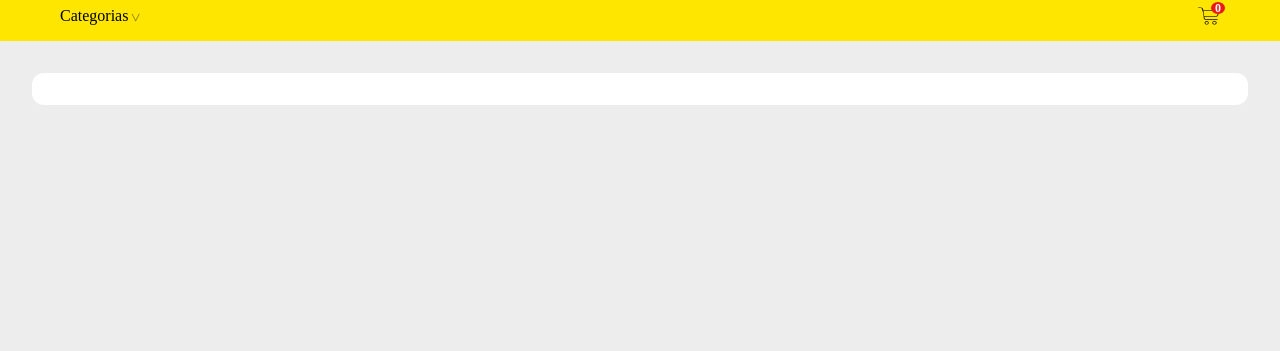
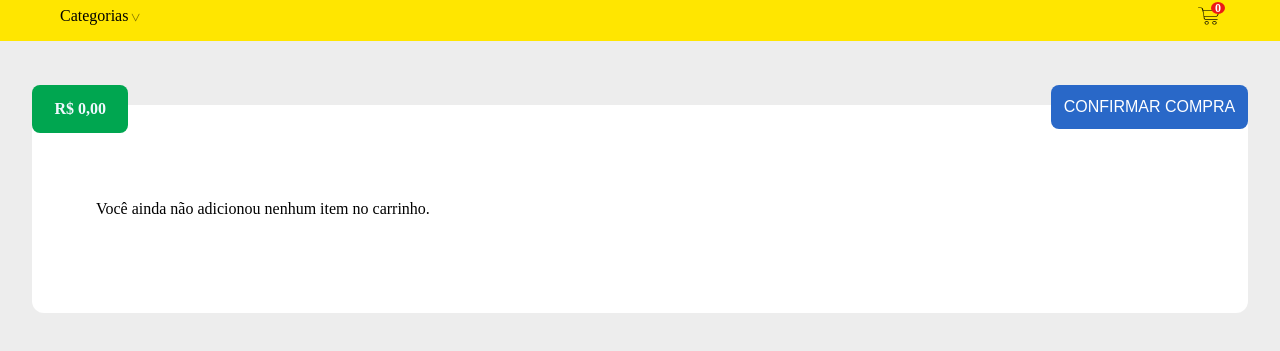
Before and after one commit to manupilation/MongoMart, a React (Vite) app in the folder client/: page /cart in a window 1280 px wide. Shown: the part 325-676 px from the top of the page. Built offline with nearby package versions, Linux system fonts and the light colour scheme.

Commit message:
chore: product cart flux

```diff
--- a/client/src/components/UserProductPage/UserProductPage.css
+++ b/client/src/components/UserProductPage/UserProductPage.css
@@ -1,4 +1,5 @@
 .productPage {
+  cursor: default;
   display: grid;
   grid-template-columns: auto 1fr;
   background-color: #FFF;
@@ -8,6 +9,10 @@
   padding: 1rem;
   width: 60%;
   box-sizing: border-box;
+
+  .productPageTitle {
+    font-size: 30px;
+  }
 
   .portata {
     width: 200px;
@@ -22,12 +27,17 @@
       display: flex;
       flex-direction: column;
 
+      .price {
+        font-size: 20px;
+      }
+
       .discountRate {
         color: #00A650;
       }
     }
 
     .addCart {
+      cursor: pointer;
       place-self: end;
       padding: .7rem .8rem;
       background-color: #2968C8;
@@ -36,4 +46,13 @@
       border-radius: 8px;
     }
   }
+
+  .turnBackBtn {
+    cursor: pointer;
+    background-color: #555;
+    color: #F6F6F6;
+    place-self: center;
+    padding: .6rem .8rem;
+    border-radius: 8px;
+  }
 }
--- a/client/src/components/UserProductPage/UserProductPage.tsx
+++ b/client/src/components/UserProductPage/UserProductPage.tsx
@@ -53,7 +53,7 @@ const UserProductPage = () => {
         <img src={userProduct.thumbnail} alt="Product" />
       </div>
       <div className="productContent">
-        <h1>{userProduct.title}</h1>
+        <h1 className="productPageTitle">{userProduct.title}</h1>
         <div className="priceContainer">
           <div>
             <h3 className="price">R$ {userProduct.price}</h3>
@@ -77,7 +77,7 @@ const UserProductPage = () => {
         </div>
       </div>
 
-      <a onClick={() => turnBack()}>VOLTAR</a>
+      <a onClick={() => turnBack()} className="turnBackBtn">VOLTAR</a>
     </div>
   )
 
--- a/client/src/components/cart/Cart.css
+++ b/client/src/components/cart/Cart.css
@@ -2,7 +2,118 @@
   display: flex;
   gap: 1.5rem;
   background-color: #FFF;
-  margin: 2rem;
+  margin: 4rem 2rem;
   border-radius: 12px;
   padding: 1rem;
+  position: relative;
+  box-sizing: border-box;
+
+  .productPriceSection {
+    display: flex;
+    flex-direction: column;
+    gap: 12px;
+    margin: 12px;
+
+    h3 {
+      font-size: 1.5rem;
+    }
+  }
+
+  .calcTotalPrice {
+    display: flex;
+    position: absolute;
+    top: -20px;
+    left: 0;
+    padding: 1rem 1.4rem;
+    border-radius: 8px;
+    background-color: #00A650;
+    color: aliceblue;
+    font-size: 1rem;
+    font-weight: 600;
+  }
+
+  .userProduct {
+    display: flex;
+    flex-direction: column;
+    .quantityControl {
+      display: flex;
+      gap: 12px;
+      align-items: center;
+      justify-content: center;
+      margin-top: auto;
+
+      span {
+        padding: .5rem;
+        border-radius: 50%;
+        line-height: .5rem;
+
+        &.increase {
+          background-color: #00A650;
+          color: #FFF;
+        }
+
+        &.decrease {
+          background-color: #c22e14;
+          color: #FFF;
+        }
+      }
+  }
+
+
+    input {
+      width: 20%;
+      padding: .4rem .8rem;
+    }
+  }
+
+  .confirm {
+    position: absolute;
+    top: -20px;
+    right: 0;
+    button {
+      cursor: pointer;
+      padding: .8rem .8rem;
+      border: none;
+      background-color: #2968C8;
+      color: #FFF;
+      font-size: 1rem;
+      border-radius: 8px;
+    }
+  }
+
+  .confirmBuyContainer {
+    background-color: #FFF;
+    padding: 2rem;
+    border-radius: 16px;
+    width: 500px;
+    height: 250px;
+
+    h1 {
+      font-size: 2rem;
+      font-weight: 600;
+      font-family: "Poppins";
+      line-height: 40px;
+    }
+
+    div {
+      display: flex;
+      align-items: center;
+      justify-content: space-around;
+      margin-top: 40px;
+
+      button {
+        cursor: pointer;
+        color: aliceblue;
+        padding: .7rem 1.4rem;
+        border: none;
+        border-radius: 8px;
+        font-size: 1rem;
+        background-color: #777;
+
+        &:nth-child(2) {
+          background-color: #2968C8;
+        }
+      }
+    }
+  }
 }
--- a/client/src/components/cart/Cart.tsx
+++ b/client/src/components/cart/Cart.tsx
@@ -3,45 +3,121 @@ import { globalContext } from "../../context/globalContext";
 import { url } from "../../config/url";
 import { UserProduct } from "../../types/product";
 import CartItem from "./CartItem";
-import "./Cart.css"
+import "./Cart.css";
+import { useNavigate } from "react-router-dom";
 
 const Cart = () => {
-  const {cartItens} = useContext(globalContext);
+  const { cartItens, buyProducts } = useContext(globalContext);
   const [cart, setCart] = useState<UserProduct[]>([]);
+  const [buyAction, setBuyAction] = useState(false);
+  const navigate = useNavigate();
 
   useEffect(() => {
-    async function fetchCartItens() {
-      const allItens: Promise<Response>[] = [];
+    async function fetchCartItems() {
+      const allItems: Promise<Response>[] = [];
       cartItens.forEach((itemId) => {
-        allItens.push(fetch(url.backend + "ml/product/item/" + itemId));
+        allItems.push(fetch(url.backend + "ml/product/item/" + itemId));
       });
-      const consultItens = await Promise.all(allItens)
-      const itens = await Promise.all(consultItens.map((item) => item.json()));
-      const reduceItens = itens.reduce((acc, curr) => {
-        return [...acc, curr.product]
+      const consultItems = await Promise.all(allItems);
+      const items = await Promise.all(consultItems.map((item) => item.json()));
+      const reducedItems = items.reduce((acc, curr) => {
+        return [...acc, curr.product];
       }, []);
 
-      setCart(reduceItens);
+      setCart(reducedItems);
     }
 
-    fetchCartItens();
+    fetchCartItems();
   }, []);
+
+  const calcTotalValue = () => {
+    return Math.abs(
+      buyProducts.reduce((total, product) => {
+        return total + product.quantity * product.price;
+      }, 0)
+    )
+      .toFixed(2)
+      .replace(".", ",");
+  };
+
+  const cancelBuy = () => {
+    setBuyAction(false);
+  };
+
+  const activeBuy = () => {
+    setBuyAction(true);
+  };
+
+  const efetuarCompra = async () => {
+    const filterProducts = buyProducts.filter((product) => product.quantity > 0);
+
+    await fetch(url.backend + "acquiredProduct", {
+      method: "POST",
+      headers: {
+        "Content-Type": "application/json",
+      },
+      body: JSON.stringify({
+        user: "userManu",
+        products: filterProducts.map((product) => ({
+          name: product.name,
+          quantity: product.quantity,
+          price: product.price,
+          id: product.id,
+        })),
+      }),
+    });
+
+    navigate("/confirmBuy");
+  };
 
   return (
     <div className="cart">
-      {
-        cart.length
-        ? cart.map((item) => {
-          return <CartItem
-            thumbnail={item.thumbnail}
-            title={item.title}
-            price={item.price}
-          />
+      <div className="calcTotalPrice">
+        <h3>R$ {calcTotalValue()}</h3>
+      </div>
+
+      <div className="confirm">
+        <button
+          className="confirmBuyBtn"
+          disabled={!cartItens.length}
+          onClick={activeBuy}
+        >
+          CONFIRMAR COMPRA
+        </button>
+      </div>
+
+      {cart.length ? (
+        cart.map((item, i) => {
+          return (
+            <CartItem
+              thumbnail={item.thumbnail}
+              title={item.title}
+              price={item.price}
+              key={i}
+              id={item.id}
+            />
+          );
         })
-        : null
-      }
+      ) : (
+        <div className="cart">Você ainda não adicionou nenhum item no carrinho.</div>
+      )}
+
+      {buyAction ? (
+        <div className="modalContainer">
+          <div className="confirmBuyContainer">
+            <h1>Deseja confirmar suas compras no valor de R$ {calcTotalValue()}?</h1>
+
+            <div>
+              <button onClick={cancelBuy}>CANCELAR</button>
+              <button className="confirmBuyBtn" onClick={efetuarCompra}>
+                CONFIRMAR COMPRA
+              </button>
+            </div>
+          </div>
+        </div>
+      ) : null}
     </div>
   );
-}
+};
 
 export default Cart;
--- a/client/src/components/cart/CartItem.tsx
+++ b/client/src/components/cart/CartItem.tsx
@@ -1,20 +1,60 @@
-import React from 'react'
-import { UserProduct } from '../../types/product'
-import "./Cart.css"
+import { useContext, useEffect, useState } from 'react';
+import { UserProduct } from '../../types/product';
+import { globalContext } from '../../context/globalContext';
+import './Cart.css';
 
 const CartItem = (props: Partial<UserProduct>) => {
-  const {title, price, thumbnail} = props;
+  const { setBuyProducts, buyProducts } = useContext(globalContext);
+  const { title, price, thumbnail, id } = props;
+  const [quantity, setQuantity] = useState(1);
+
+  const decreaseQuantity = () => {
+    if (quantity > 1) {
+      setQuantity(quantity - 1);
+    }
+  };
+
+  const increaseQuantity = () => {
+    setQuantity(quantity + 1);
+  };
+
+  useEffect(() => {
+    if (id && title && price) {
+      const newProduct = {
+        id,
+        name: title,
+        price,
+        quantity,
+      };
+
+      const existingProductIndex = buyProducts.findIndex(product => product.id === id);
+
+      if (existingProductIndex !== -1) {
+        const updatedProducts = [...buyProducts];
+        updatedProducts[existingProductIndex].quantity = quantity;
+        setBuyProducts(updatedProducts);
+      } else {
+        setBuyProducts(prevProducts => [...prevProducts, newProduct]);
+      }
+    }
+  }, [quantity]);
+
   return (
     <div className='userProduct'>
       <div className='portata'>
-        <img src={thumbnail} alt="" />
+        <img src={thumbnail} alt='' />
       </div>
       <div className='productPriceSection'>
         <h1>{title}</h1>
         <h3>R$ {price}</h3>
       </div>
+      <div className='quantityControl'>
+        <span onClick={decreaseQuantity} className='decrease'>{"-"}</span>
+        <input type='number' value={quantity} onChange={(e) => setQuantity(parseInt(e.target.value) || 0)} />
+        <span onClick={increaseQuantity} className='increase'>{"+"}</span>
+      </div>
     </div>
-  )
-}
+  );
+};
 
-export default CartItem
+export default CartItem;
--- a/client/src/context/globalContext.tsx
+++ b/client/src/context/globalContext.tsx
@@ -1,5 +1,5 @@
 import React, { createContext, ReactNode, useState } from "react";
-import { category, product, UserProduct } from "../types/product";
+import { category, product, UserProduct, UserProductBuy } from "../types/product";
 
 type GlobalContextTypes = {
   products: product[],
@@ -9,6 +9,7 @@ type GlobalContextTypes = {
   isUser: boolean,
   categories: category[],
   cartItens: string[],
+  buyProducts: UserProductBuy[],
   setProducts: React.Dispatch<React.SetStateAction<product[]>>,
   setUserProducts: React.Dispatch<React.SetStateAction<UserProduct[]>>,
   setIsEditing: React.Dispatch<React.SetStateAction<boolean>>,
@@ -16,6 +17,7 @@ type GlobalContextTypes = {
   setIsUser: React.Dispatch<React.SetStateAction<boolean>>,
   setCategories: React.Dispatch<React.SetStateAction<category[]>>,
   setCartItens: React.Dispatch<React.SetStateAction<string[]>>,
+  setBuyProducts: React.Dispatch<React.SetStateAction<UserProductBuy[]>>,
 }
 
 type GlobalProps = {
@@ -32,6 +34,7 @@ const GlobalContext = (props: GlobalProps) => {
   const [isUser, setIsUser] = useState<boolean>(true);
   const [categories, setCategories] = useState<category[]>([]);
   const [cartItens, setCartItens] = useState<string[]>([]);
+  const [buyProducts, setBuyProducts] = useState<UserProductBuy[]>([]);
 
   const globalValue = {
     products,
@@ -41,13 +44,15 @@ const GlobalContext = (props: GlobalProps) => {
     userProducts,
     categories,
     cartItens,
+    buyProducts,
     setProducts,
     setIsCreating,
     setIsEditing,
     setIsUser,
     setUserProducts,
     setCategories,
-    setCartItens
+    setCartItens,
+    setBuyProducts
   }
 
   return (
```
Also changed, not shown: client/src/types/product.ts (+7 -0 lines).
